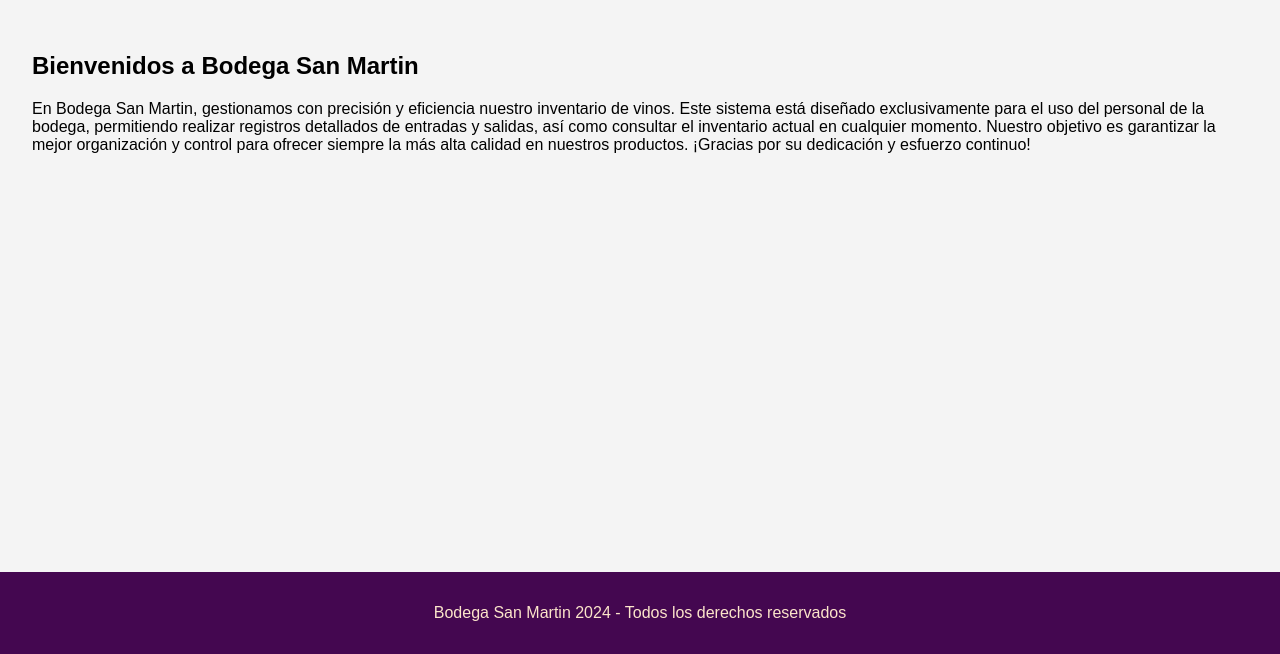
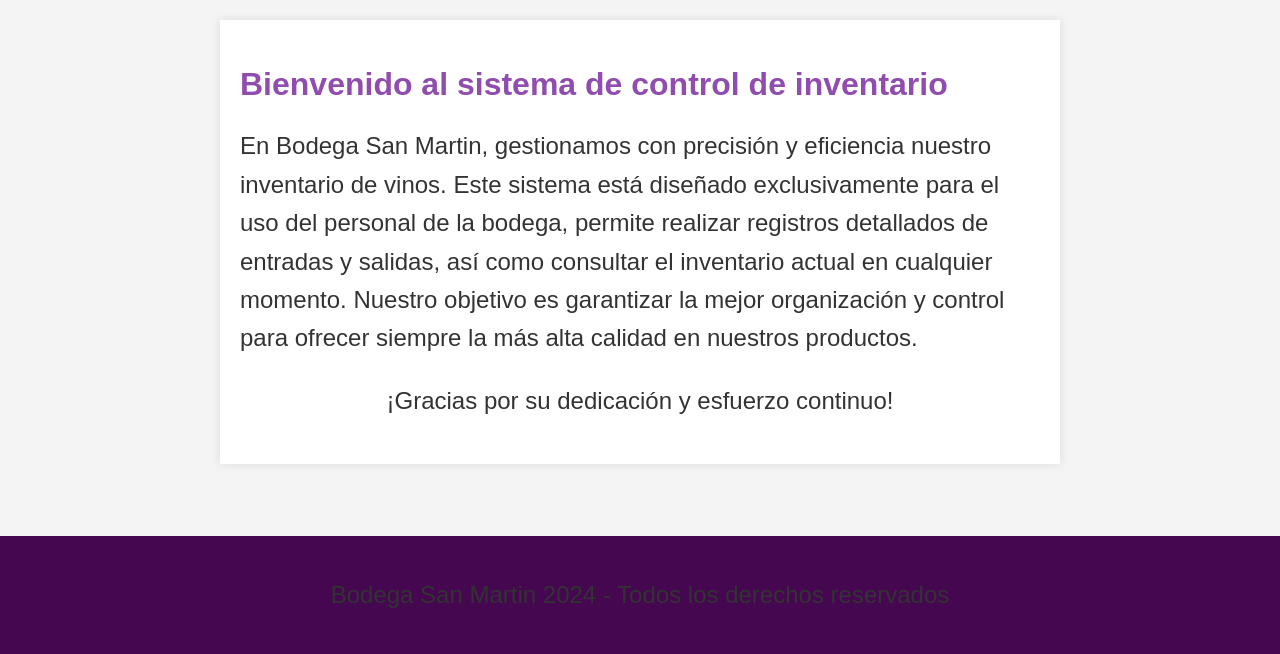
Before and after one commit to fmlizarraga/proyecto-django-cac, a Django app: template vinos/stock/templates/pages/index.html in a window 1280 px wide. Shown: the part 146-800 px from the top of the page. Run offline with Django 3.2, Linux system fonts and the light colour scheme; the template is opened without the code that fills it, so the values that code supplies are empty.

Commit message:
Cambios a pagina de inicio

```diff
--- a/vinos/stock/static/web/styles/index.css
+++ b/vinos/stock/static/web/styles/index.css
@@ -0,0 +1,41 @@
+main {
+    max-width: 800px;
+    margin: 20px auto;
+    padding: 20px;
+    background-color: white;
+    box-shadow: 0 0 10px rgba(0, 0, 0, 0.1);
+}
+
+h2 {
+    color: #904caf;
+    font-size: 32px;
+    margin-bottom: 10px;
+}
+
+p {
+    font-size: 24px;
+    line-height: 1.6;
+    color: #333;
+}
+
+.text-right {
+    text-align: right;
+}
+
+.text-center {
+    text-align: center;
+}
+
+@media (max-width: 600px) {
+    main {
+        padding: 10px;
+    }
+
+    h2 {
+        font-size: 20px;
+    }
+
+    p {
+        font-size: 14px;
+    }
+}
--- a/vinos/stock/templates/pages/index.html
+++ b/vinos/stock/templates/pages/index.html
@@ -7,13 +7,16 @@
 {% endblock %}
 
 {% block main %}
-    <h2>Bienvenidos a Bodega San Martin</h2>
+    <h2>Bienvenido al sistema de control de inventario</h2>
     <p>
         En Bodega San Martin, gestionamos con precisión y eficiencia nuestro inventario de vinos.
         Este sistema está diseñado exclusivamente para el uso del personal de la bodega,
-        permitiendo realizar registros detallados de entradas y salidas,
+        permite realizar registros detallados de entradas y salidas,
         así como consultar el inventario actual en cualquier momento.
         Nuestro objetivo es garantizar la mejor organización y control para ofrecer siempre
-        la más alta calidad en nuestros productos. ¡Gracias por su dedicación y esfuerzo continuo!
+        la más alta calidad en nuestros productos.
+    </p>
+    <p class="text-center" >
+        ¡Gracias por su dedicación y esfuerzo continuo!
     </p>
 {% endblock %}
--- a/vinos/vinos/urls.py
+++ b/vinos/vinos/urls.py
@@ -16,9 +16,11 @@ Including another URLconf
 """
 from django.contrib import admin
 from django.urls import path, include
+from django.shortcuts import redirect
 from stock import views
 
 urlpatterns = [
     path('admin/', admin.site.urls),
     path('stock/', include('stock.urls')),
+    path('', lambda request: redirect('stock/', permanent=True)),
 ]
```
